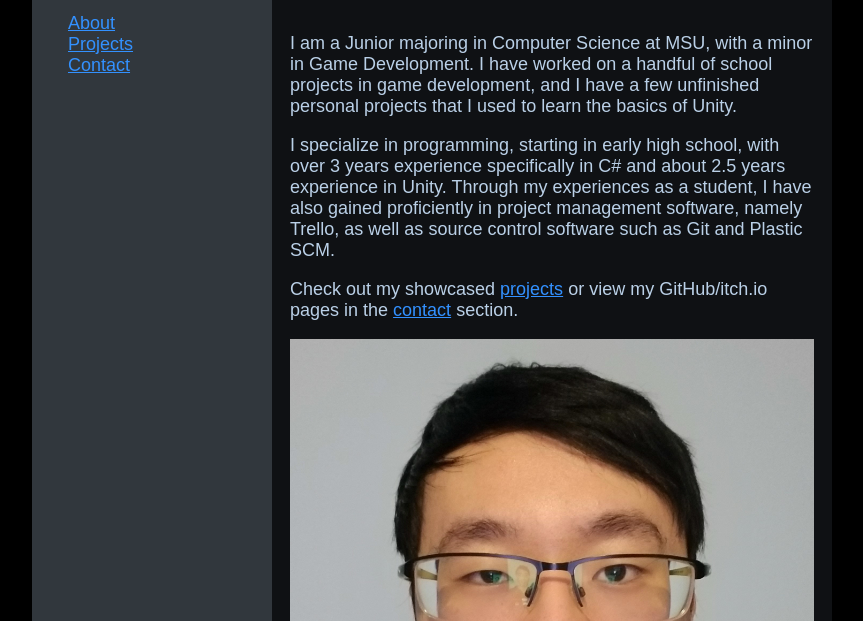
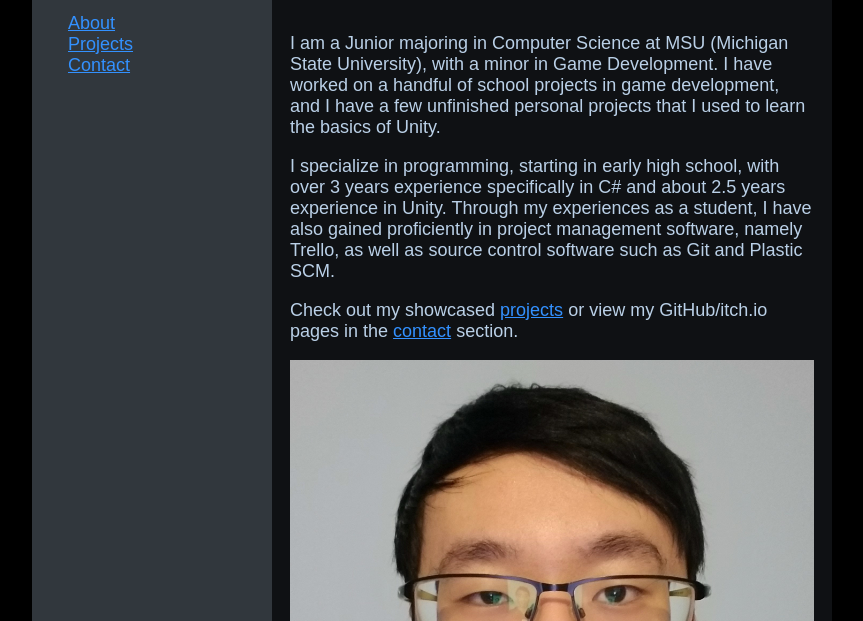
Before and after one commit to RyanChang0369/GameDevPortfolio, a plain HTML site: page index.html in a window 1280 px wide. Shown: the part 179-800 px from the top of the page, without its empty margins (208-1071 px from the left). Drawn offline with Linux system fonts and the light colour scheme.

Commit message:
MSU clarification.

```diff
--- a/index.html
+++ b/index.html
@@ -28,7 +28,8 @@
                 <article>
                     <h1>Who Am I</h1>
                     <p>
-                        I am a Junior majoring in Computer Science at MSU, with
+                        I am a Junior majoring in Computer Science at MSU
+                        (Michigan State University), with
                         a minor in Game Development. I have worked on a handful
                         of school projects in game development, and I have a few
                         unfinished personal projects that I used to learn the
```
Also changed, not shown: projects.html (+2 -1 lines).
